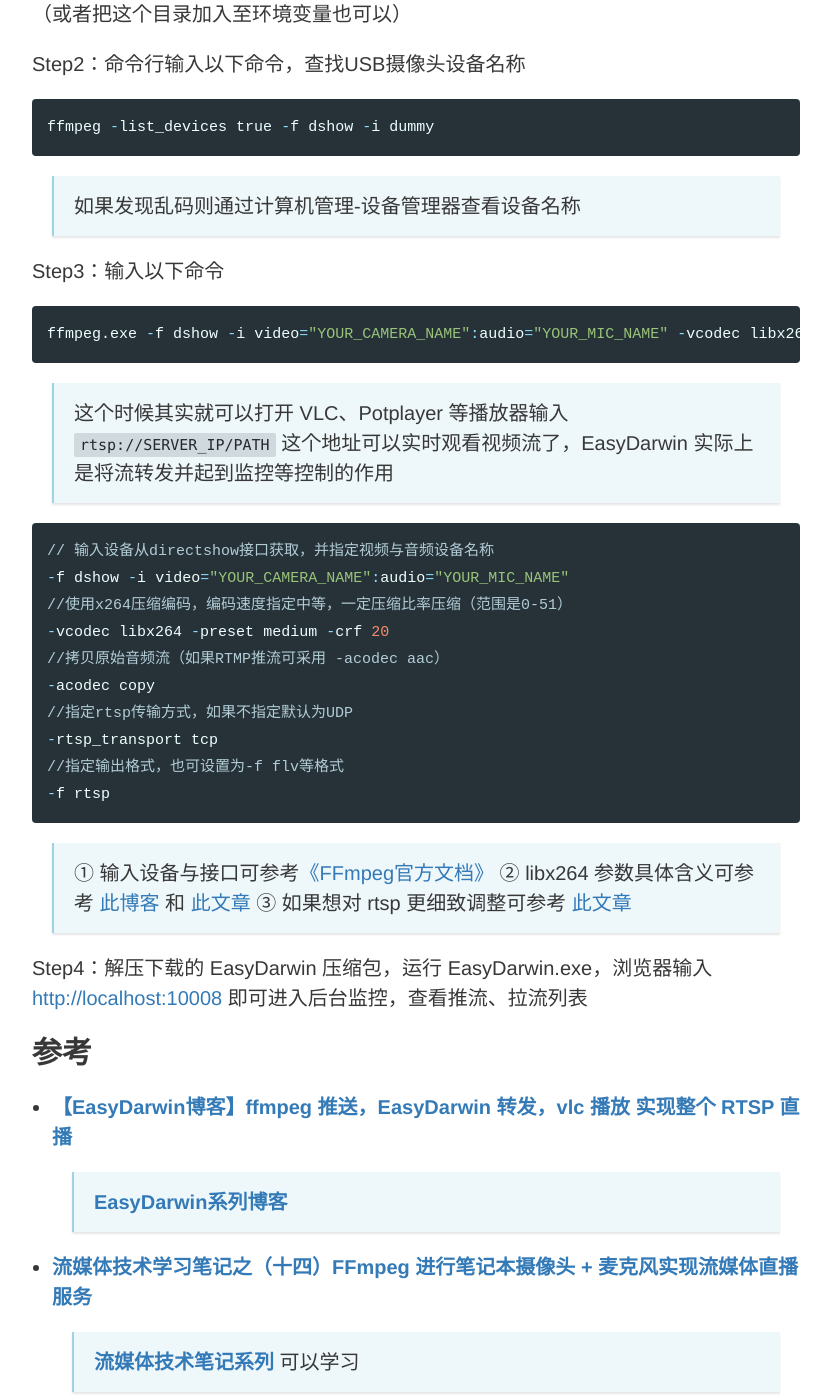
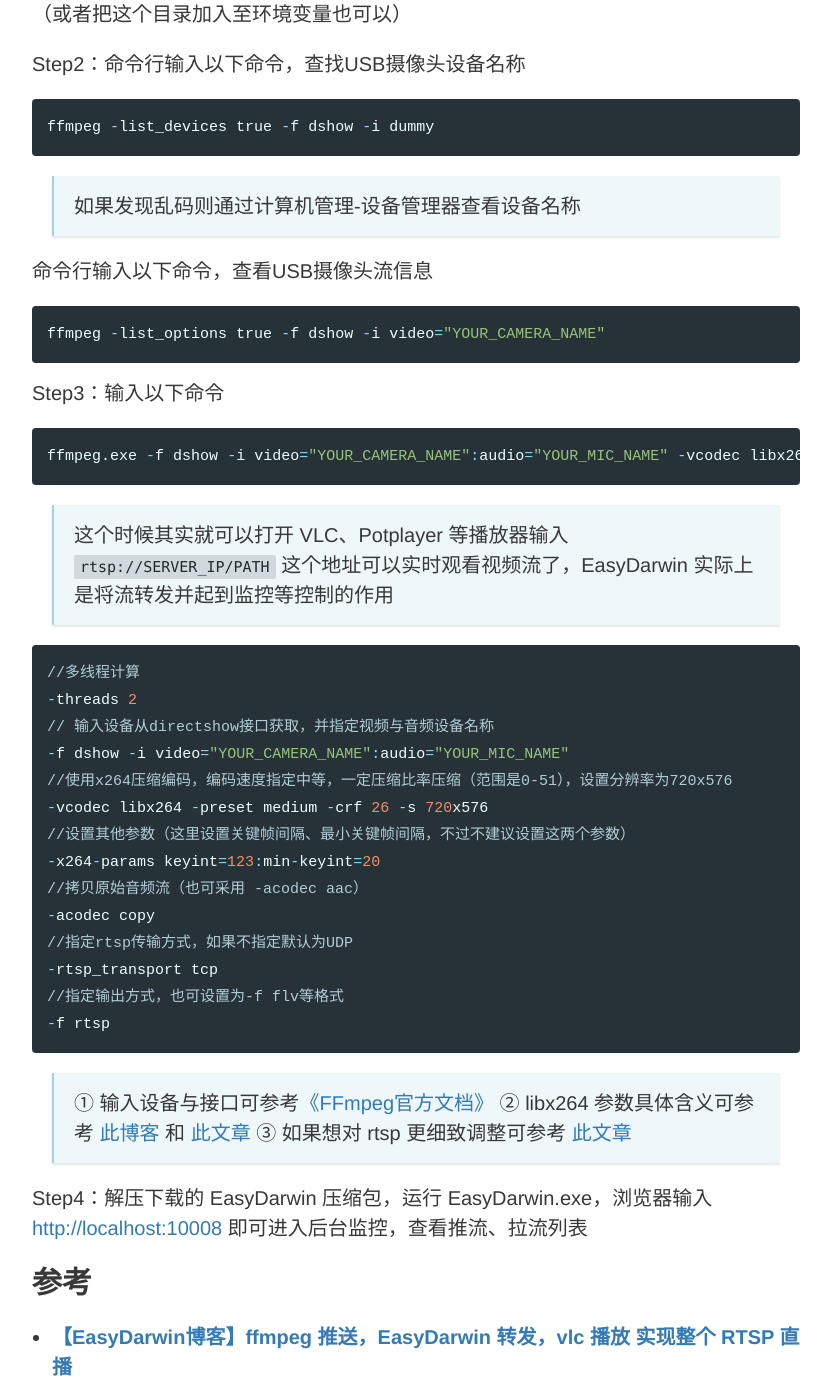
Before and after one commit to Air-s/blog, a Jekyll site: the page built from _posts/2019-9-17-ffmpeg+EasyDarwin 流媒体服务器.md, in a window 1280 px wide and 1400 px high, scrolled down 679 px. Shown: the whole window, without its empty margins (224-1055 px from the left). Built offline with Jekyll 4.4.1, drawn with Linux system fonts in a browser that asks for light colours; nearby versions of some CDN libraries; library files that are not in the unit come from our copies; some of the changed text lies outside the part shown.

Commit message:
Update 2019-9-17-ffmpeg+EasyDarwin 流媒体服务器.md

````diff
--- a/_posts/2019-9-17-ffmpeg+EasyDarwin 流媒体服务器.md
+++ b/_posts/2019-9-17-ffmpeg+EasyDarwin 流媒体服务器.md
@@ -31,6 +31,12 @@ ffmpeg -list_devices true -f dshow -i dummy
 
 > 如果发现乱码则通过计算机管理-设备管理器查看设备名称
 
+命令行输入以下命令，查看USB摄像头流信息
+
+```c
+ffmpeg -list_options true -f dshow -i video="YOUR_CAMERA_NAME"
+```
+
 Step3：输入以下命令
 
 ```c
@@ -40,15 +46,19 @@ ffmpeg.exe -f dshow -i video="YOUR_CAMERA_NAME":audio="YOUR_MIC_NAME" -vcodec li
 > 这个时候其实就可以打开 VLC、Potplayer 等播放器输入 `rtsp://SERVER_IP/PATH` 这个地址可以实时观看视频流了，EasyDarwin 实际上是将流转发并起到监控等控制的作用
 
 ```c
+//多线程计算
+-threads 2
 // 输入设备从directshow接口获取，并指定视频与音频设备名称
 -f dshow -i video="YOUR_CAMERA_NAME":audio="YOUR_MIC_NAME"
-//使用x264压缩编码，编码速度指定中等，一定压缩比率压缩（范围是0-51）
--vcodec libx264 -preset medium -crf 20
-//拷贝原始音频流（如果RTMP推流可采用 -acodec aac）
+//使用x264压缩编码，编码速度指定中等，一定压缩比率压缩（范围是0-51），设置分辨率为720x576
+-vcodec libx264 -preset medium -crf 26 -s 720x576
+//设置其他参数（这里设置关键帧间隔、最小关键帧间隔，不过不建议设置这两个参数）
+-x264-params keyint=123:min-keyint=20
+//拷贝原始音频流（也可采用 -acodec aac）
 -acodec copy
 //指定rtsp传输方式，如果不指定默认为UDP
 -rtsp_transport tcp
-//指定输出格式，也可设置为-f flv等格式
+//指定输出方式，也可设置为-f flv等格式
 -f rtsp
 ```
 
@@ -75,4 +85,15 @@ Step4：解压下载的 EasyDarwin 压缩包，运行 EasyDarwin.exe，浏览器
 - FFmpeg 实战
   - [【简书】FFmpeg 推流总结](https://www.jianshu.com/p/37ef34258608)
   - [【简书】FFmpeg 常用推流命令](https://www.jianshu.com/p/d541b317f71c)
-  - [【xf's Blog】FFmpeg 流媒体使用总结](https://zxf.me/2019/06/20/FFmpeg-流媒体/)
+  - [**【FFmpeg】 ffmpeg 常用命令**](https://www.cnblogs.com/frost-yen/p/5848781.html)
+- [【xf's Blog】FFmpeg 流媒体使用总结](https://zxf.me/2019/06/20/FFmpeg-流媒体/)
+
+- [**crf数值对文件大小的影响——用 ffmpeg 命令行转压视频**](https://segmentfault.com/a/1190000002502526)
+
+- [**crf数值对文件大小的影响——FFmpeg 视频转码技巧之 - crf 参数（H.264 篇）**](https://blog.csdn.net/happydeer/article/details/52610060)
+
+- [**preset值对延时与质量的影响——ffmpeg 的转码延时测试与设置优化**](https://blog.csdn.net/fireroll/article/details/51902018)
+
+- [**音视频文件码率与大小计算**](https://www.cnblogs.com/kakafra/p/3326011.html)
+
+  > 800kbps 来编码表示经过编码后的数据每秒钟需要用 800K **比特**来表示，比特（bit/b），1KB=8Kb
````
